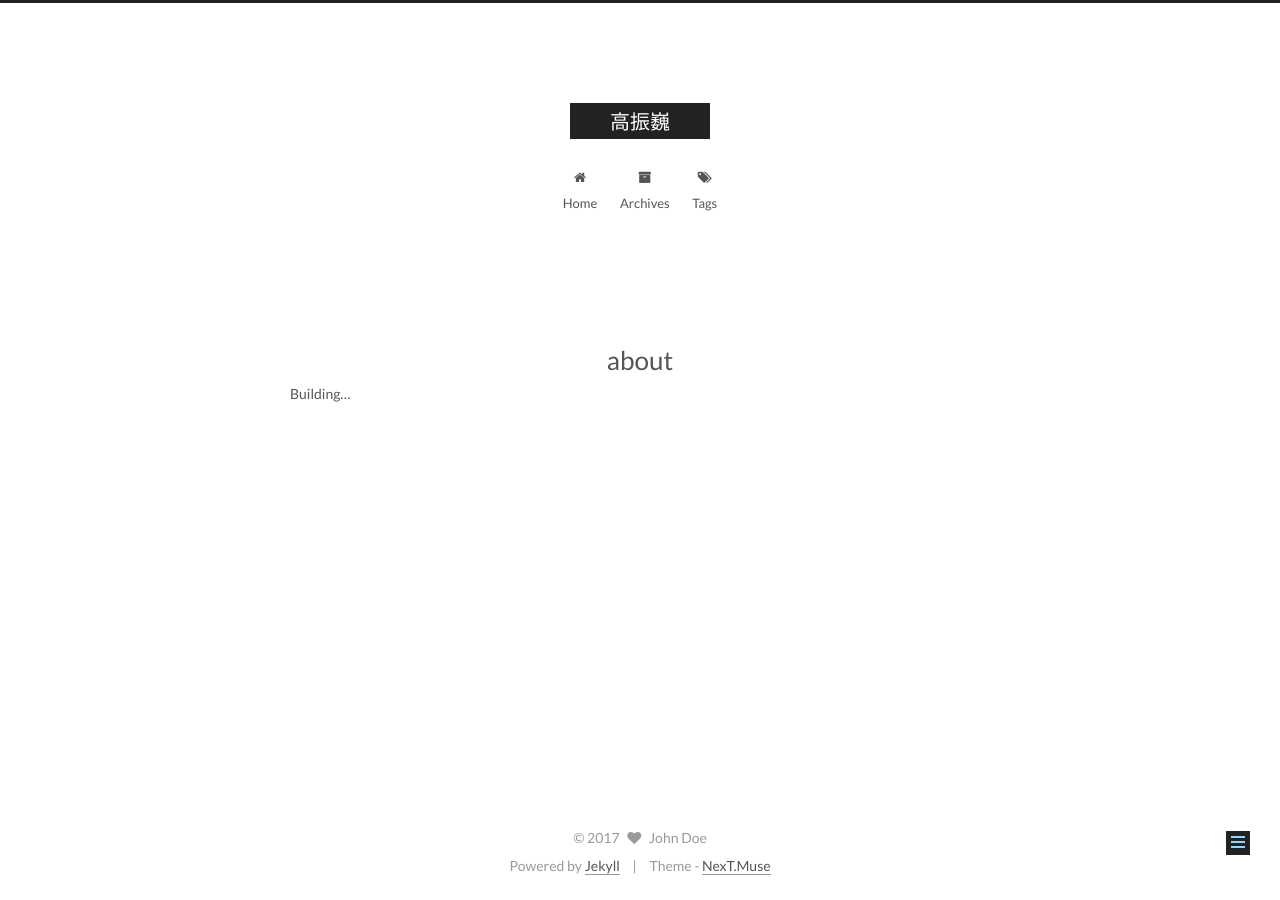
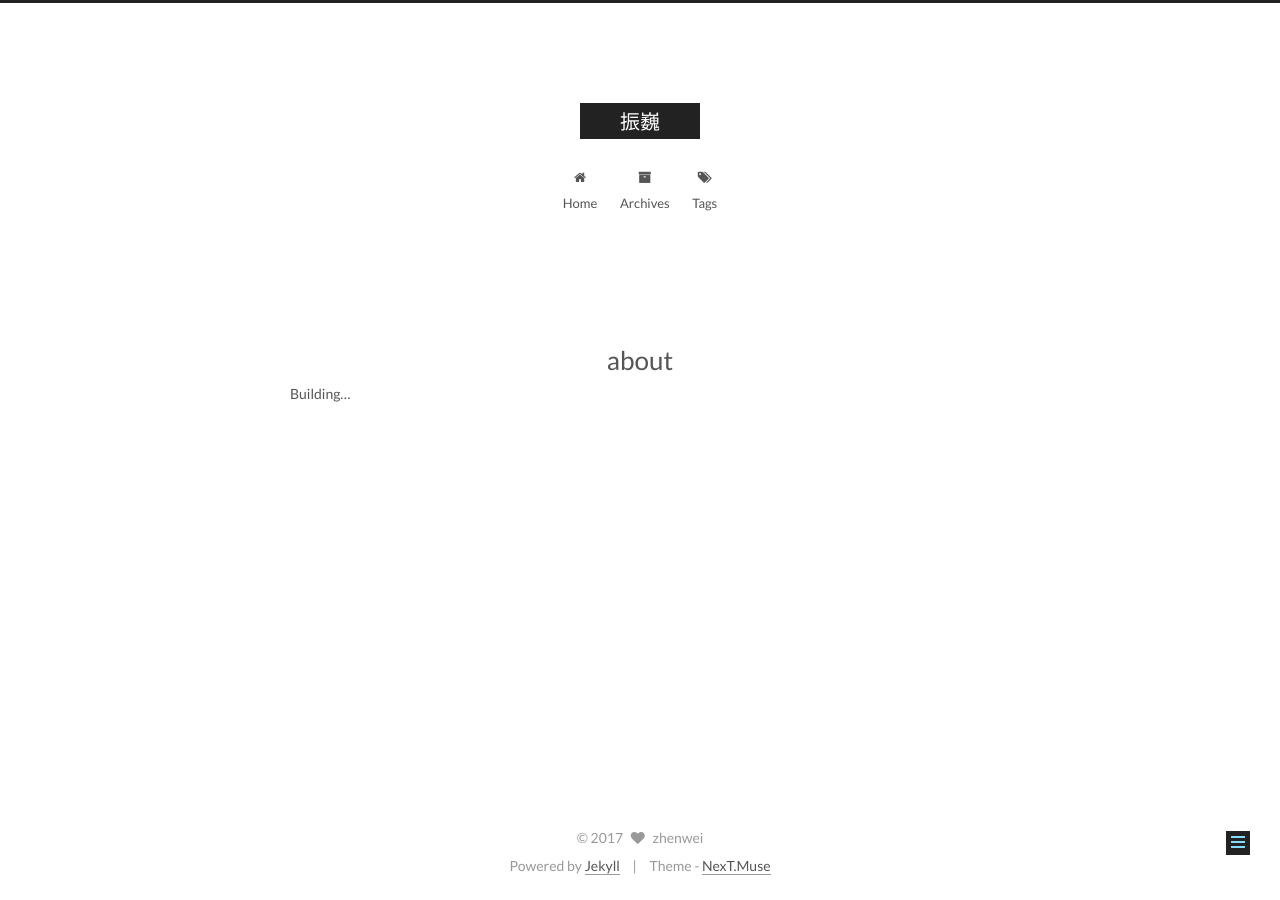
Before and after one commit to Weioninit/Weioninit.github.io, a Jekyll site: the page built from about/index.md, in a window 1280 px wide. Built offline with Jekyll 4.4.1, drawn with Linux system fonts in a browser that asks for light colours.

Commit message:
change author

```diff
--- a/_config.yml
+++ b/_config.yml
@@ -4,10 +4,10 @@
 # ---------------------------------------------------------------
 
 # Site
-title: 高振巍
+title: 振巍
 subtitle:
 description:
-author: John Doe
+author: zhenwei
 # Support language: de, en, fr-FR, id, ja, ko, pt-BR, pt, ru, zh-Hans, zh-hk, zh-tw
 language: en
 date_format: '%Y-%m-%d'
```
